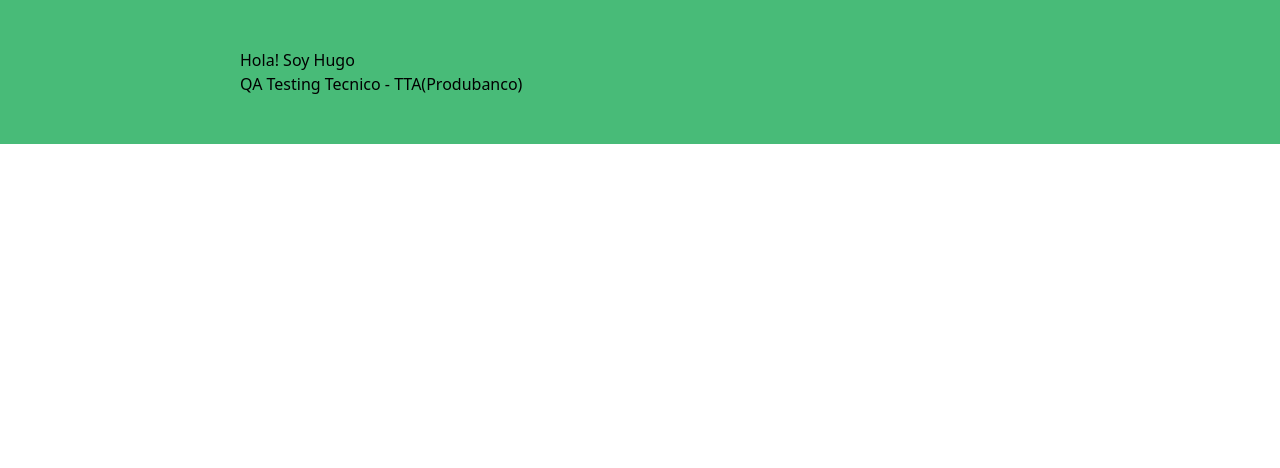
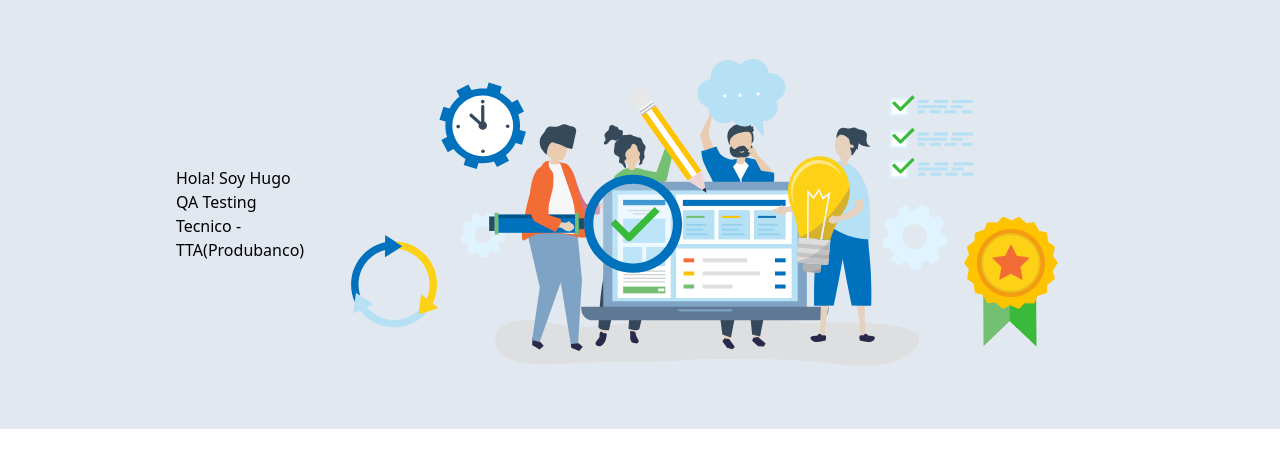
Before and after one commit to HuAnPQ/mi-portafolio-web, a Gatsby site: page / in a window 1280 px wide. Built offline with nearby package versions, Linux system fonts and the light colour scheme; Gatsby itself is replaced by a stand-in of ours.

Commit message:
Add ilustracion en encabezado

```diff
--- a/src/components/header.js
+++ b/src/components/header.js
@@ -1,13 +1,14 @@
 import React from 'react';
+import ilustracion from '../imgs/testing-and-qa-outsourcing.svg';
 
 export default () => (
-    <header className="bg-green-500">
+    <header className="bg-gray-300">
         <div className="container mx-auto p-12 max-w-4xl flex justify-center items-center">
             <div className="flex-1">
                 <h1>Hola! Soy Hugo</h1>
                 <p>QA Testing Tecnico - TTA(Produbanco)</p>
             </div>
-            <img></img>
+            <img src={ilustracion} alt="Imagen de QA Testing"></img>
         </div>
     </header>
 );
```
Also changed, not shown: src/imgs/testing-and-qa-outsourcing.svg (added).
